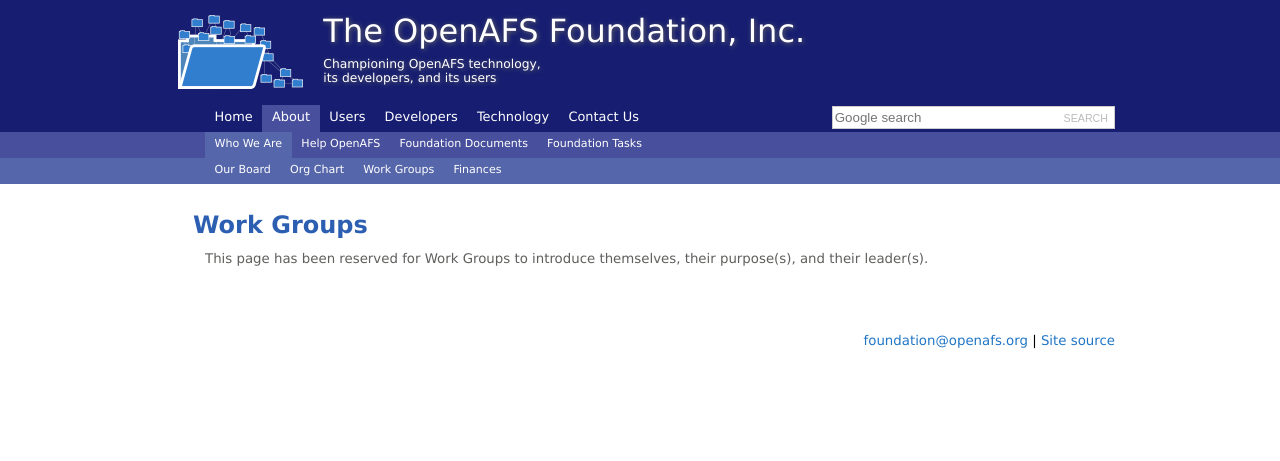
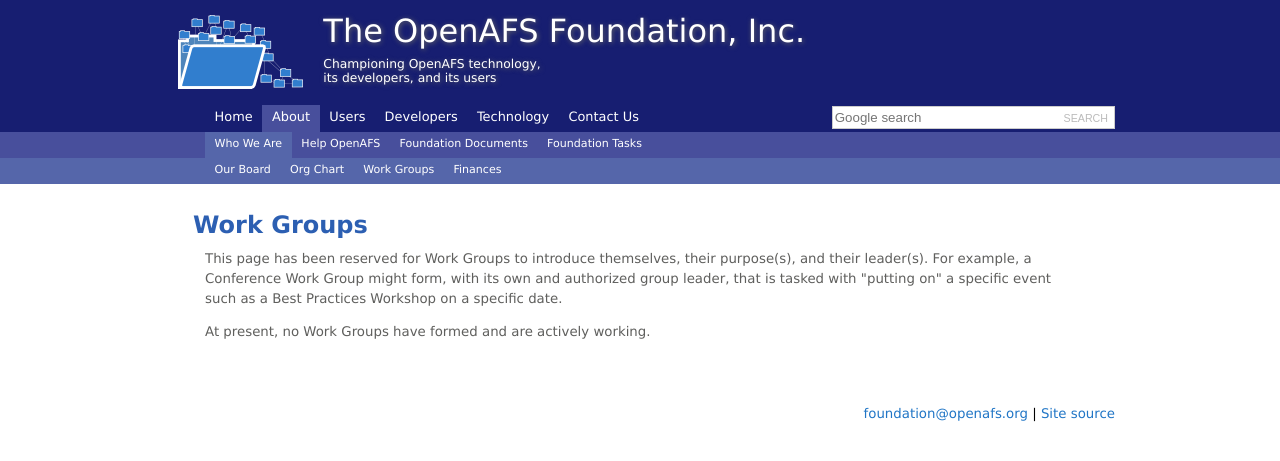
Before and after one commit to openafsfoundation/openafsfoundation.org, a Jekyll site: the page built from about/work-groups/index.md, in a window 1280 px wide. Shown: the top 461 px of the page. Built offline with Jekyll 4.4.1, drawn with Linux system fonts in a browser that asks for light colours.

Commit message:
example for Foundation Work Groups added

```diff
--- a/about/work-groups/index.md
+++ b/about/work-groups/index.md
@@ -5,4 +5,6 @@
 
 ## Work Groups ##
 
-This page has been reserved for Work Groups to introduce themselves, their purpose(s), and their leader(s).
+This page has been reserved for Work Groups to introduce themselves, their purpose(s), and their leader(s).  For example, a Conference Work Group might form, with its own and authorized group leader, that is tasked with "putting on" a specific event such as a Best Practices Workshop on a specific date.
+
+At present, no Work Groups have formed and are actively working.
```
